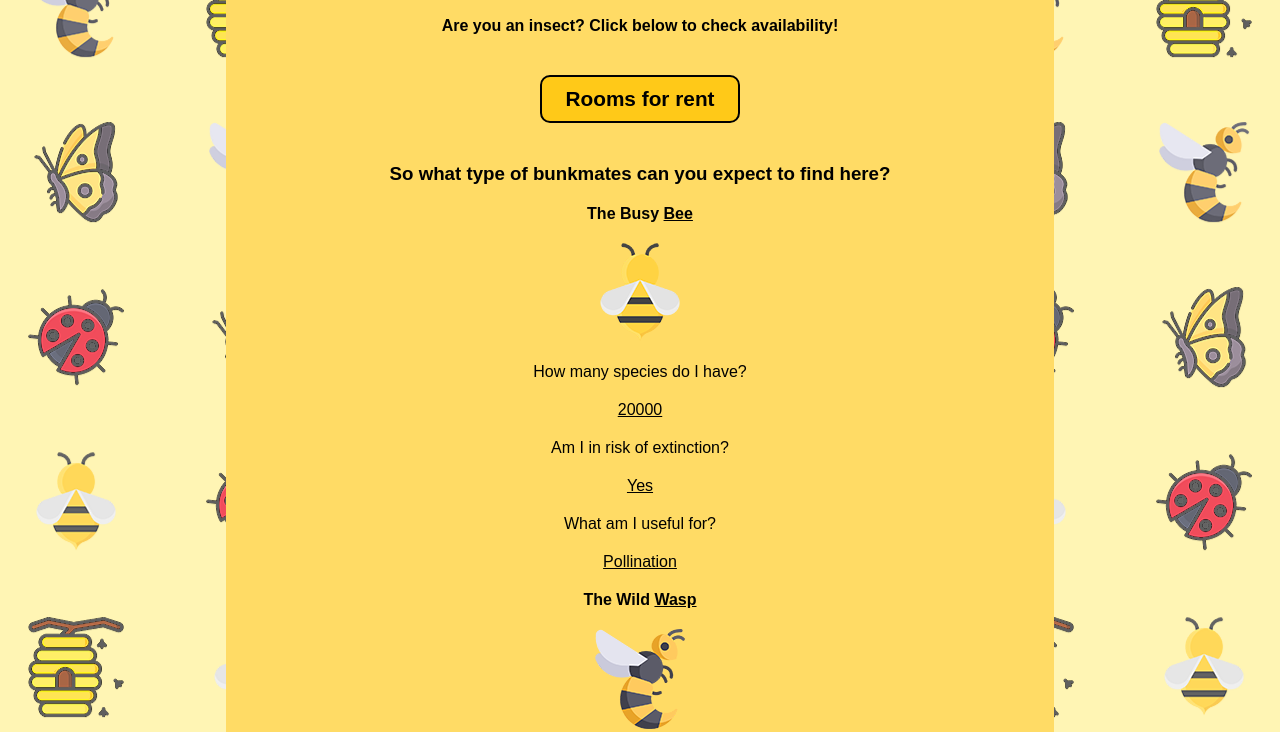
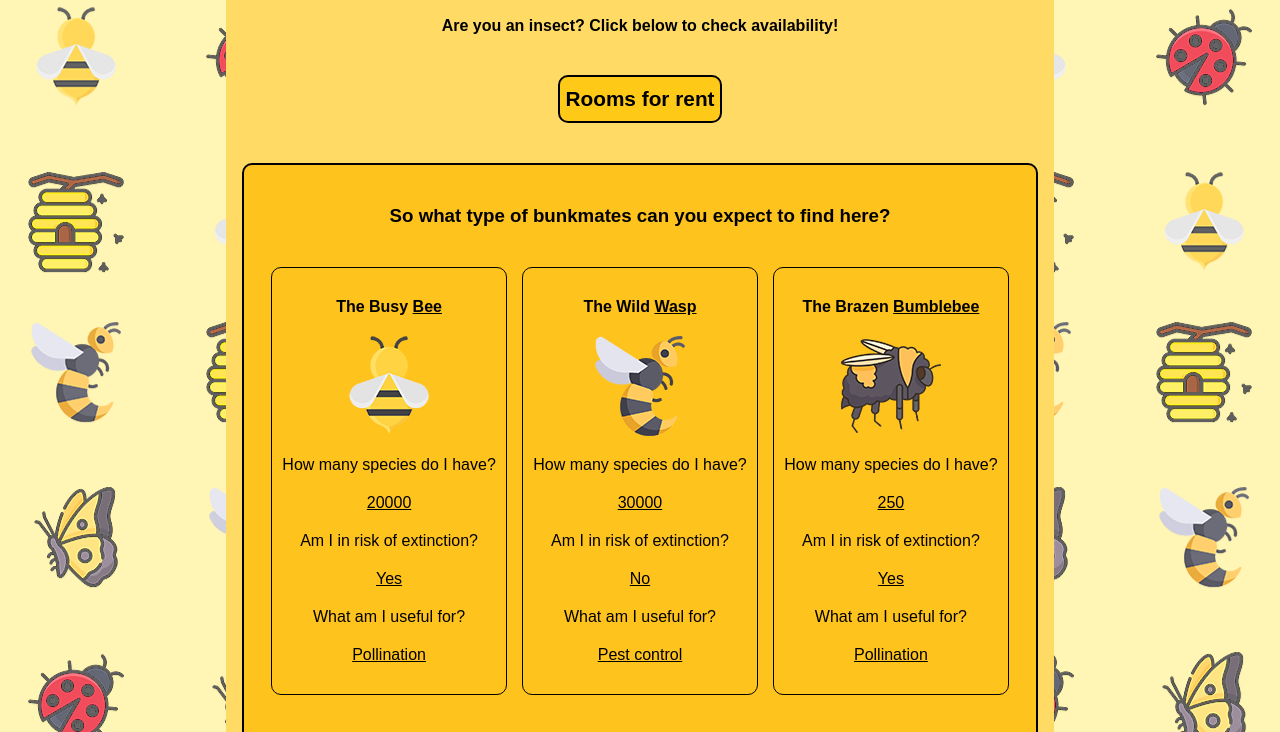
Before and after one commit to NoroffFEU/programming-foundations-ca-mar-ols, a plain HTML site: page index.html in a window 1280 px wide. Shown: the part 661-1393 px from the top of the page. Drawn offline with Linux system fonts and the light colour scheme; a web font is replaced by a local one.

Commit message:
Changed some styling

```diff
--- a/css/style.css
+++ b/css/style.css
@@ -14,7 +14,7 @@ body {
 
 button {
   font-family: inherit;
-  width: 200px;
+  max-width: 200px;
   padding: 10px 5px;
   background-color: #ffc918;
   border: 2px solid;
@@ -31,6 +31,13 @@ img {
 
 span {
   text-decoration: underline;
+}
+
+.section-bg {
+  background-color: #ffc31d;
+  border: 2px solid;
+  border-radius: 10px;
+  padding: 20px;
 }
 
 .beeBtn,
@@ -72,11 +79,18 @@ span {
 }
 
 .intro {
-  background-color: #ffc31d;
-  border: 2px solid;
+  max-width: 400px;
+}
+
+.insectContainer {
+  display: flex;
+  flex-wrap: wrap;
+}
+
+.insect {
+  border: 1px solid;
   border-radius: 10px;
-  padding: 20px;
-  max-width: 400px;
+  padding: 10px;
 }
 
 .insect-hotel_container {
```
